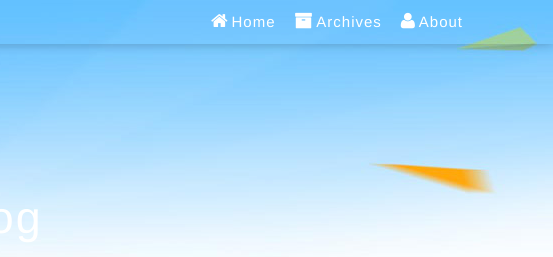
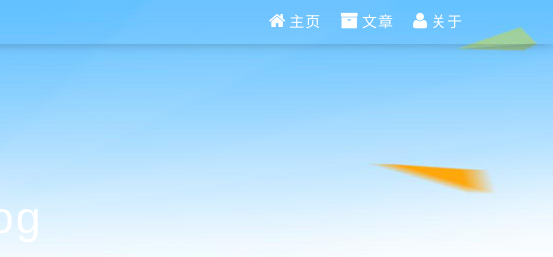
Before and after one commit to CQolive/CQolive.github.io, a plain HTML site: page 2019/05/20/介绍/index.html in a window 1280 px wide. Shown: the top 257 px of the page, 727-1280 px from the left. Drawn offline with nearby package versions, Linux system fonts and the light colour scheme; some packages are replaced by stand-ins of ours; a script that the page names is missing.

Commit message:
Site updated: 2019-05-03 14:34:54

```diff
--- a/2019/05/20/介绍/index.html
+++ b/2019/05/20/介绍/index.html
@@ -9,7 +9,7 @@
     <meta name="keywords" content="CQ,Olive's Blog">
 
   <meta name="description" content="博主从现在搭建好github博客之后会持续更新，主要涉及C\c++、Python、数据与结构、ROS、Linux、深度学习方面的知识。会在学习的过程中做出总结，能够帮助到大家，同使希望大家能够指出本人在学习过程中的不足之处。">
-<meta name="keywords" content="C语言,C++,Python,数据与结构,ROS,Linux">
+<meta name="keywords" content="C语言,数据与结构,C++,Python,ROS,Linux">
 <meta property="og:type" content="article">
 <meta property="og:title" content="介绍">
 <meta property="og:url" content="http://CQolive.github.io/2019/05/20/介绍/index.html">
@@ -75,17 +75,17 @@ ga('send', 'pageview');
 
                     <a href="/">
                         <i class="fa fa-home"></i>
-                        <span>Home</span>
+                        <span>主页</span>
                     </a>
 
                     <a href="/archives">
                         <i class="fa fa-archive"></i>
-                        <span>Archives</span>
+                        <span>文章</span>
                     </a>
 
                     <a href="/about">
                         <i class="fa fa-user"></i>
-                        <span>About</span>
+                        <span>关于</span>
                     </a>
 
                 </nav>
@@ -285,11 +285,11 @@ ga('send', 'pageview');
 
     <a href="/tags/C语言/" class="color4">C语言</a>
 
+    <a href="/tags/数据与结构/" class="color1">数据与结构</a>
+
     <a href="/tags/C++/" class="color4">C++</a>
 
     <a href="/tags/Python/" class="color2">Python</a>
-
-    <a href="/tags/数据与结构/" class="color1">数据与结构</a>
 
     <a href="/tags/ROS/" class="color4">ROS</a>
 
@@ -395,19 +395,19 @@ ga('send', 'pageview');
 
             <li>
                 <a href="/">
-                    <i class="fa fa-home"></i><span>Home</span>
+                    <i class="fa fa-home"></i><span>主页</span>
                 </a>
             </li>
 
             <li>
                 <a href="/archives">
-                    <i class="fa fa-archive"></i><span>Archives</span>
+                    <i class="fa fa-archive"></i><span>文章</span>
                 </a>
             </li>
 
             <li>
                 <a href="/about">
-                    <i class="fa fa-user"></i><span>About</span>
+                    <i class="fa fa-user"></i><span>关于</span>
                 </a>
             </li>
 
```
Also changed, not shown: 2019/05/03/栈帧/index.html (+6 -6 lines), archives/2019/05/index.html (+8 -8 lines), archives/2019/index.html (+8 -8 lines), archives/index.html (+8 -8 lines), categories/First/index.html (+8 -8 lines), hello-world.html (+6 -6 lines), index.html (+8 -8 lines), tags/C/index.html (+8 -8 lines), tags/C语言/index.html (+8 -8 lines), tags/Linux/index.html (+8 -8 lines), tags/Python/index.html (+8 -8 lines), tags/ROS/index.html (+8 -8 lines), tags/数据与结构/index.html (+8 -8 lines).
